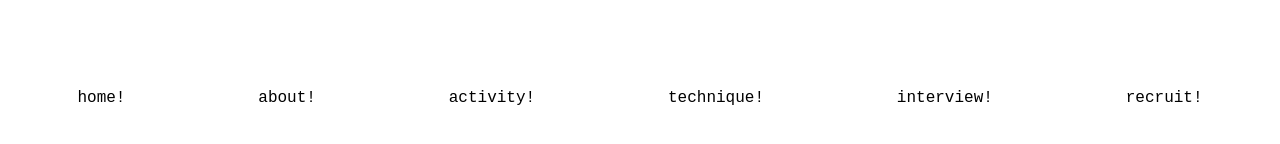
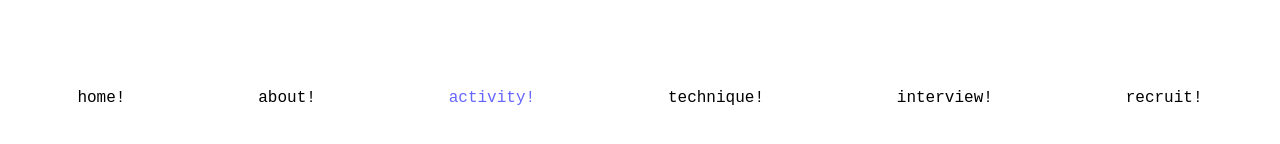
Before and after one commit to Quipu-Developers/25_1_main, a Next.js app in the folder frontend/: page / in a window 1280 px wide. Shown: the part 674-818 px from the top of the page. Built offline with nearby package versions, Linux system fonts and the light colour scheme.

Commit message:
Feat: 현재 섹션 위치 navbar에 표시

```diff
--- a/frontend/src/app/page.tsx
+++ b/frontend/src/app/page.tsx
@@ -11,8 +11,18 @@ import Recruit from "@/components/sections/Recruit";
 
 export default function MainPage() {
   const [navPosition, setNavPosition] = useState("bottom-0");
+  const [activeSection, setActiveSection] = useState<string | null>(null);
 
   useEffect(() => {
+    const sections = [
+      "home",
+      "about",
+      "activity",
+      "technique",
+      "interview",
+      "recruit",
+    ];
+
     const handleScroll = () => {
       const scrollY = window.scrollY;
       const homeSection = document.getElementById("home");
@@ -23,10 +33,26 @@ export default function MainPage() {
       } else {
         setNavPosition("fixed top-0");
       }
+
+      // 현재 섹션 감지
+      let currentSection = null;
+      for (let id of sections) {
+        const section = document.getElementById(id);
+        if (section) {
+          const { top, bottom } = section.getBoundingClientRect();
+          if (
+            top <= window.innerHeight * 0.5 &&
+            bottom >= window.innerHeight * 0.5
+          ) {
+            currentSection = id;
+            break;
+          }
+        }
+      }
+      setActiveSection(currentSection);
     };
 
     handleScroll();
-
     window.addEventListener("scroll", handleScroll);
     return () => window.removeEventListener("scroll", handleScroll);
   }, []);
@@ -35,7 +61,7 @@ export default function MainPage() {
     <div className="relative">
       <section id="home" className="relative h-full">
         <Home />
-        <Navbar position={navPosition} />
+        <Navbar position={navPosition} activeSection={activeSection} />
       </section>
       <section id="about" className="relative h-full">
         <About />
--- a/frontend/src/components/Navbar.tsx
+++ b/frontend/src/components/Navbar.tsx
@@ -3,9 +3,10 @@ import styled from "styled-components";
 
 interface Props {
   position: string;
+  activeSection: string | null;
 }
 
-export default function Navbar({ position }: Props) {
+export default function Navbar({ position, activeSection }: Props) {
   const scrollToSection = (id: string) => {
     const section = document.getElementById(id);
     if (section) {
@@ -19,20 +20,17 @@ export default function Navbar({ position }: Props) {
   return (
     <NavWrapper className={position}>
       <NavContainer>
-        <NavButton onClick={() => scrollToSection("home")}>home!</NavButton>
-        <NavButton onClick={() => scrollToSection("about")}>about!</NavButton>
-        <NavButton onClick={() => scrollToSection("activity")}>
-          activity!
-        </NavButton>
-        <NavButton onClick={() => scrollToSection("technique")}>
-          technique!
-        </NavButton>
-        <NavButton onClick={() => scrollToSection("interview")}>
-          interview!
-        </NavButton>
-        <NavButton onClick={() => scrollToSection("recruit")}>
-          recruit!
-        </NavButton>
+        {["home", "about", "activity", "technique", "interview", "recruit"].map(
+          (section) => (
+            <NavButton
+              key={section}
+              onClick={() => scrollToSection(section)}
+              $isActive={activeSection === section}
+            >
+              {section}!
+            </NavButton>
+          )
+        )}
       </NavContainer>
     </NavWrapper>
   );
@@ -55,9 +53,9 @@ const NavContainer = styled.div`
   gap: 10px;
 `;
 
-const NavButton = styled.button`
+const NavButton = styled.button<{ $isActive: boolean }>`
   font-size: 1rem;
-  color: black;
+  color: ${(props) => (props.$isActive ? "var(--point)" : "black")};
   transition: color 0.2s ease-in-out;
 
   &:hover {
```
